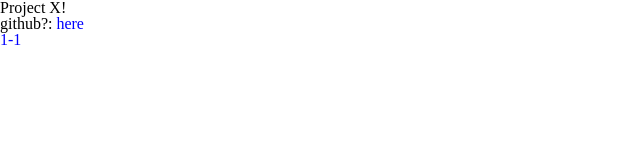
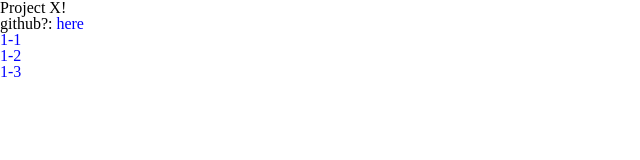
Before and after one commit to sashin92/project_x, a plain HTML site: page index.html in a window 1280 px wide. Shown: the full height of the page, 0-640 px from the left. Drawn offline with nearby package versions, Linux system fonts and the light colour scheme; files that its build step writes are made by us from their sources.

Commit message:
update 1-2, 1-3

```diff
--- a/index.html
+++ b/index.html
@@ -13,8 +13,8 @@
 <p>github?: <a href="https://github.com/sashin92/project_x"> here</a></p>
 <ul>
   <li><a href="./1-1/index.html">1-1</a></li>
-  <!-- <li><a href="./1-2/index.html">1-2</a></li> -->
-  <!-- <li><a href="./1-3/index.html">1-3</a></li> -->
+  <li><a href="./1-2/index.html">1-2</a></li>
+  <li><a href="./1-3/index.html">1-3</a></li>
   <!-- <li><a href="./1-4/index.html">1-4</a></li> -->
   <!-- <li><a href="./1-5/index.html">1-5</a></li> -->
   <!-- <li><a href="./2-1/index.html">2-1</a></li> -->
```
